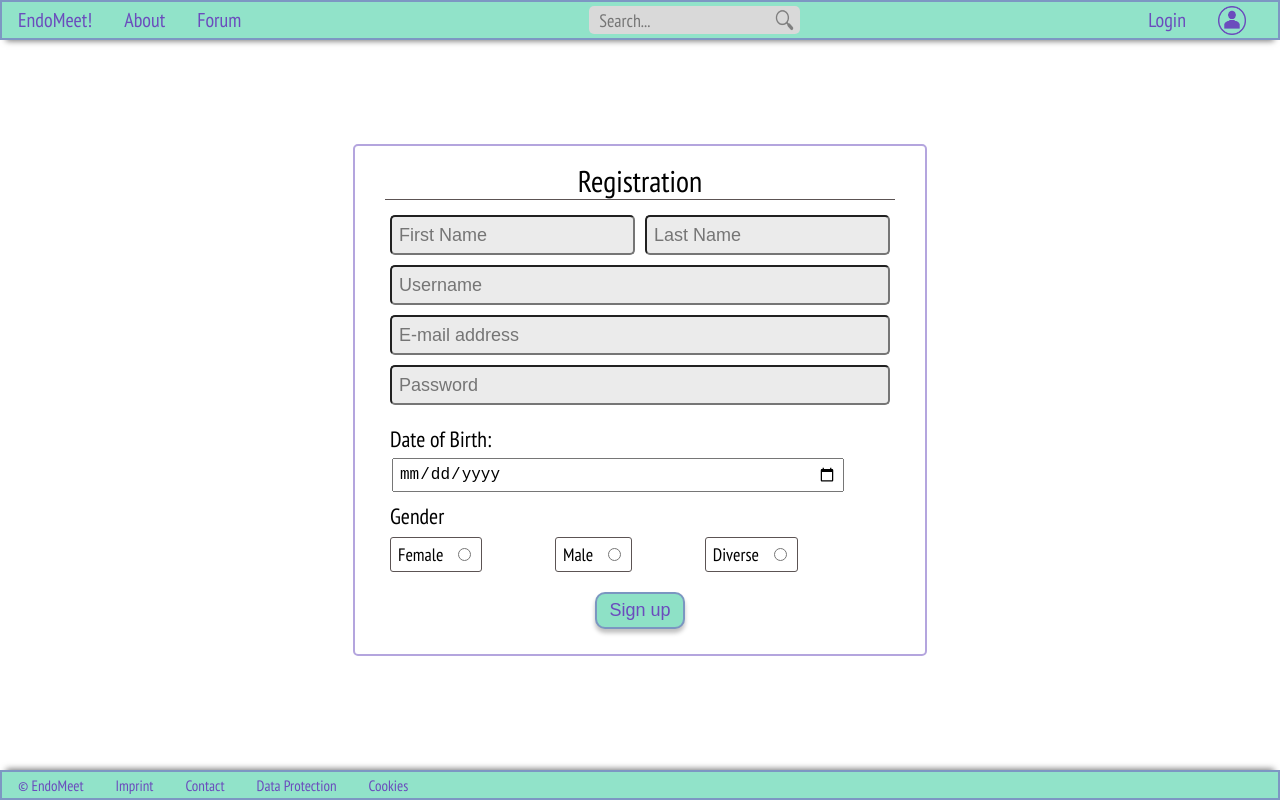
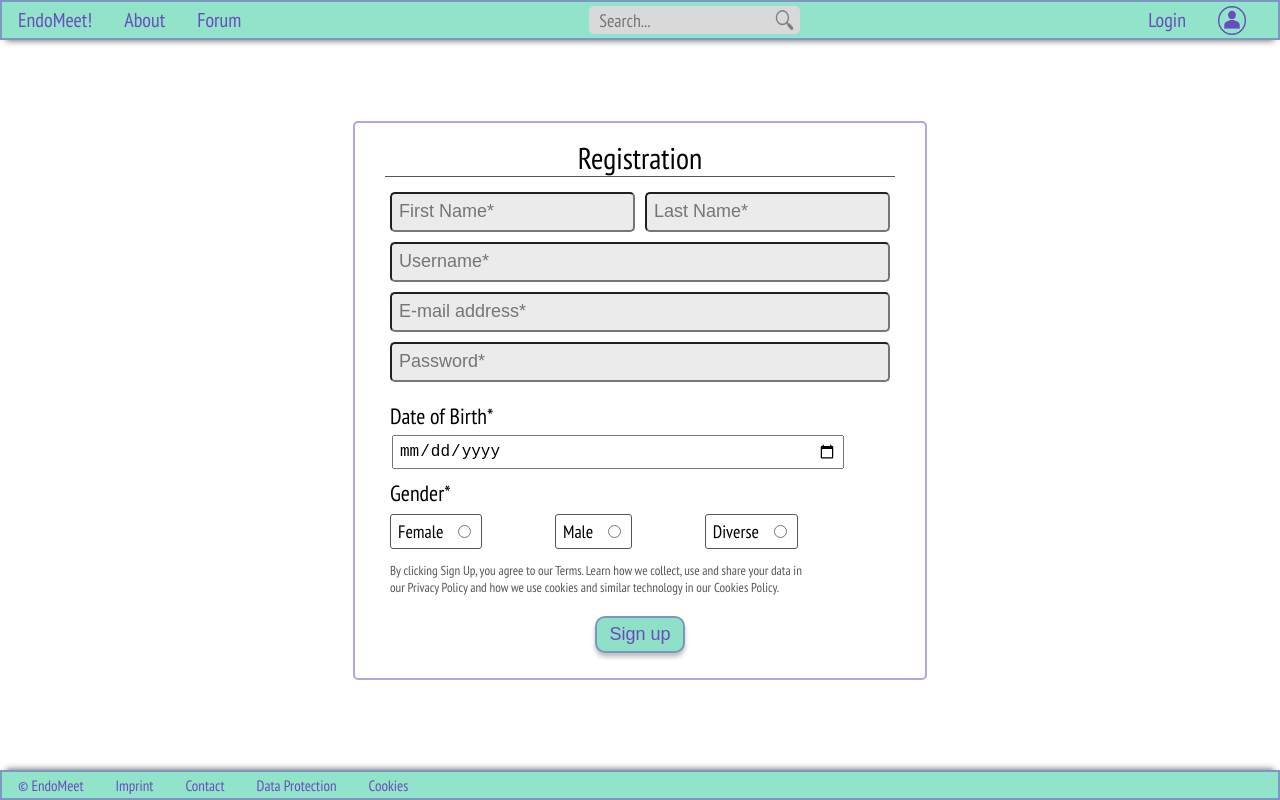
Before and after one commit to leslieber/endomeet, a Next.js app: page /registration in a window 1280 px wide. Built offline with nearby package versions, Linux system fonts and the light colour scheme.

Commit message:
Registration form

```diff
--- a/pages/registration.tsx
+++ b/pages/registration.tsx
@@ -41,29 +41,29 @@ export default function Home() {
                 <form action="#" lang="en">
                     <div className={style.userfullname}>
                         <div className={style.inputbox}>
-                            <input type="text" placeholder="First Name" required/>
+                            <input type="text" placeholder="First Name*" required/>
                         </div>
                         <div className={style.inputbox}>
-                            <input type="text" placeholder="Last Name" required/>
+                            <input type="text" placeholder="Last Name*" required/>
                         </div>
                     </div>
                     <div className={style.userdetails}>
                         <div className={style.inputboxtwo}>
-                            <input type="text" placeholder="Username" required/>
+                            <input type="text" placeholder="Username*" required/>
                         </div>
                         <div className={style.inputboxtwo}>
-                            <input type="text" placeholder="E-mail address" required/>
+                            <input type="text" placeholder="E-mail address*" required/>
                         </div>
                         <div className={style.inputboxtwo}>
-                            <input type="text" placeholder="Password" required/>
+                            <input type="text" placeholder="Password*" required/>
                         </div>
                     </div>
                     <div className={style.birthdetails}>
-                        <label className={style.dateofbirth} htmlFor="dob">Date of Birth:</label>
+                        <label className={style.dateofbirth} htmlFor="dob">Date of Birth*</label>
                         <input className={style.dateinput} type="date" id="birthday" name="birthday"></input>
                     </div>
                     <div className={style.genderdetails}>
-                        <span className={style.gendertitle}>Gender</span>
+                        <span className={style.gendertitle}>Gender*</span>
                         <div className={style.category}>
                             <label className={style.genderlabel}>
                                 <span className={style.gender}>Female</span>
@@ -78,6 +78,7 @@ export default function Home() {
                                 <input className={style.dot} type="radio" id="diverse" name="gender" value="diverse"/>
                             </label>
                         </div>
+                        <p className={style.cookietext}>By clicking Sign Up, you agree to our Terms. Learn how we collect, use and share your data in <br/> our Privacy Policy and how we use cookies and similar technology in our Cookies Policy.</p>
                     </div>
                     <div className={style.registerbuttonalign}>
                         <input className={style.registerbutton} type="submit" value="Sign up"/>
--- a/styles/layout.module.css
+++ b/styles/layout.module.css
@@ -379,6 +379,12 @@ form .registerbutton:active {
     border: 3px solid rgba(107, 76, 189, 0.5);
 }
 
+.cookietext {
+    font-size: 13px;
+    color: #5C5454;
+    margin-left: 5px;
+}
+
 
 /* about page */
 
```
